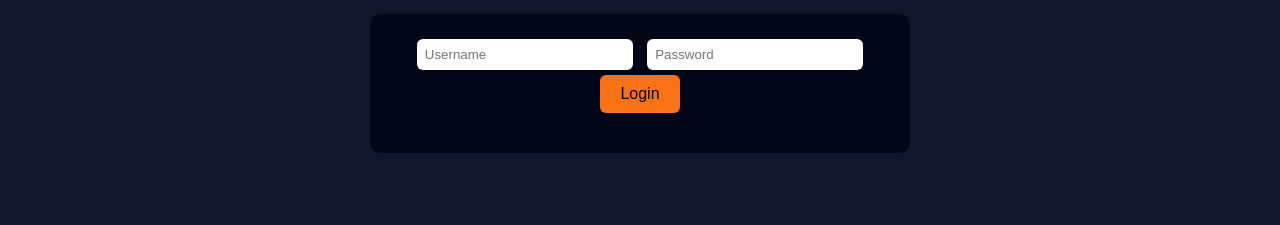
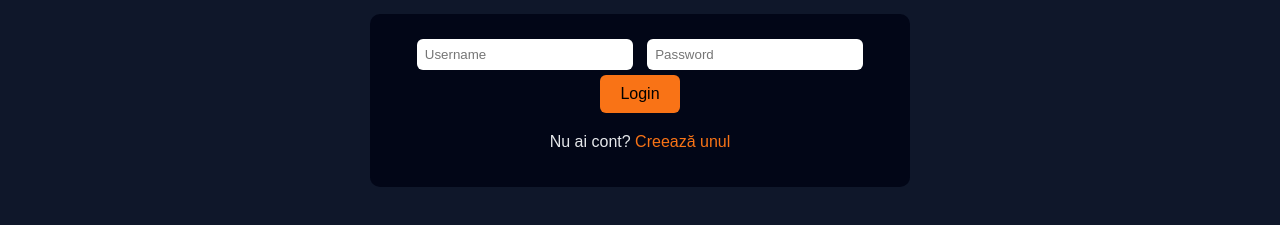
Before and after one commit to aspecttt67/so2-faceit, a website: page public/index.html in a window 1280 px wide. Shown: the part 73-298 px from the top of the page. Drawn offline with nearby package versions, Linux system fonts and the light colour scheme; no server answers.

Commit message:
Update index.html

```diff
--- a/public/index.html
+++ b/public/index.html
@@ -46,6 +46,16 @@
       border: none;
       width: 200px;
     }
+    a {
+      color: #f97316;
+      text-decoration: none;
+    }
+    a:hover {
+      text-decoration: underline;
+    }
+    p.register-link {
+      margin-top: 10px;
+    }
   </style>
 </head>
 <body>
@@ -60,6 +70,9 @@
     <input name="password" type="password" placeholder="Password" required />
     <button type="submit">Login</button>
   </form>
+
+  <!-- LINK REGISTER -->
+  <p class="register-link">Nu ai cont? <a href="/register">Creează unul</a></p>
 
   <!-- BUTON JOIN QUEUE (ascuns până după login) -->
   <button id="join" style="display:none;">Join Queue</button>
```
